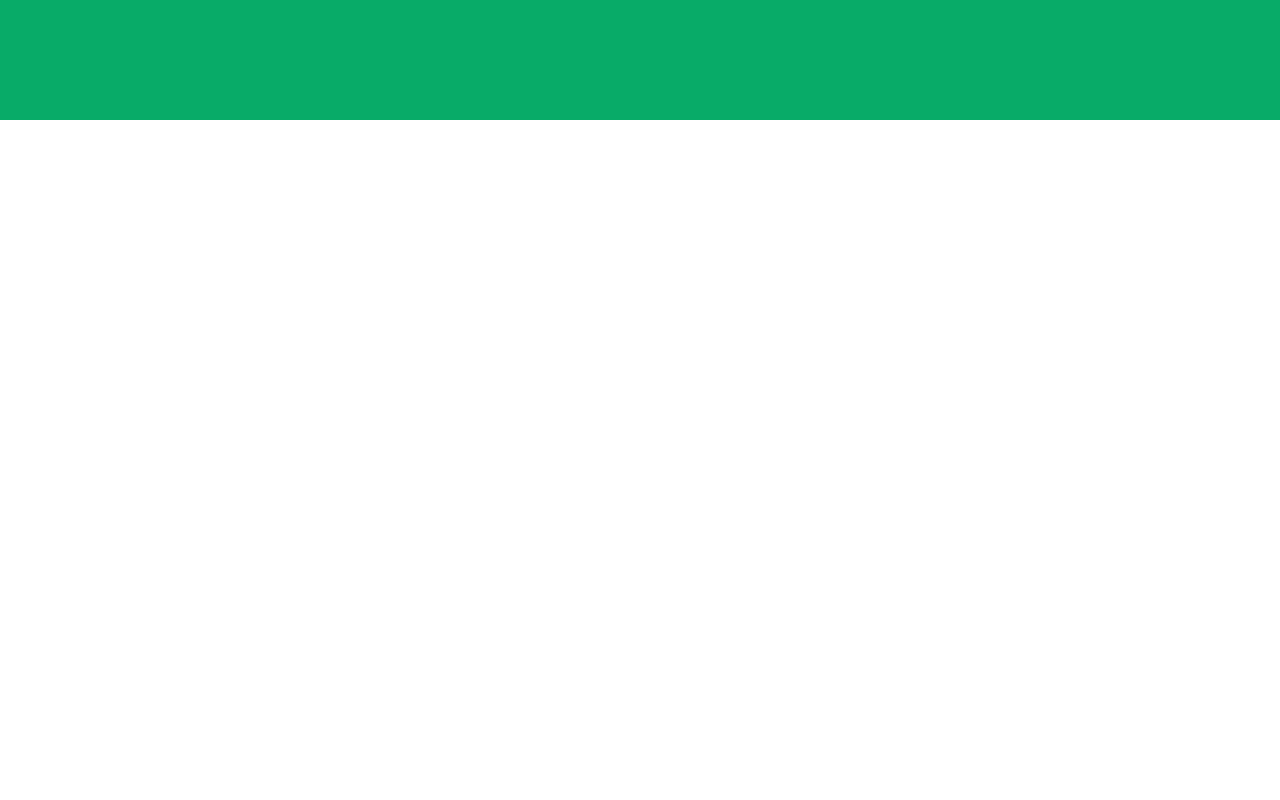
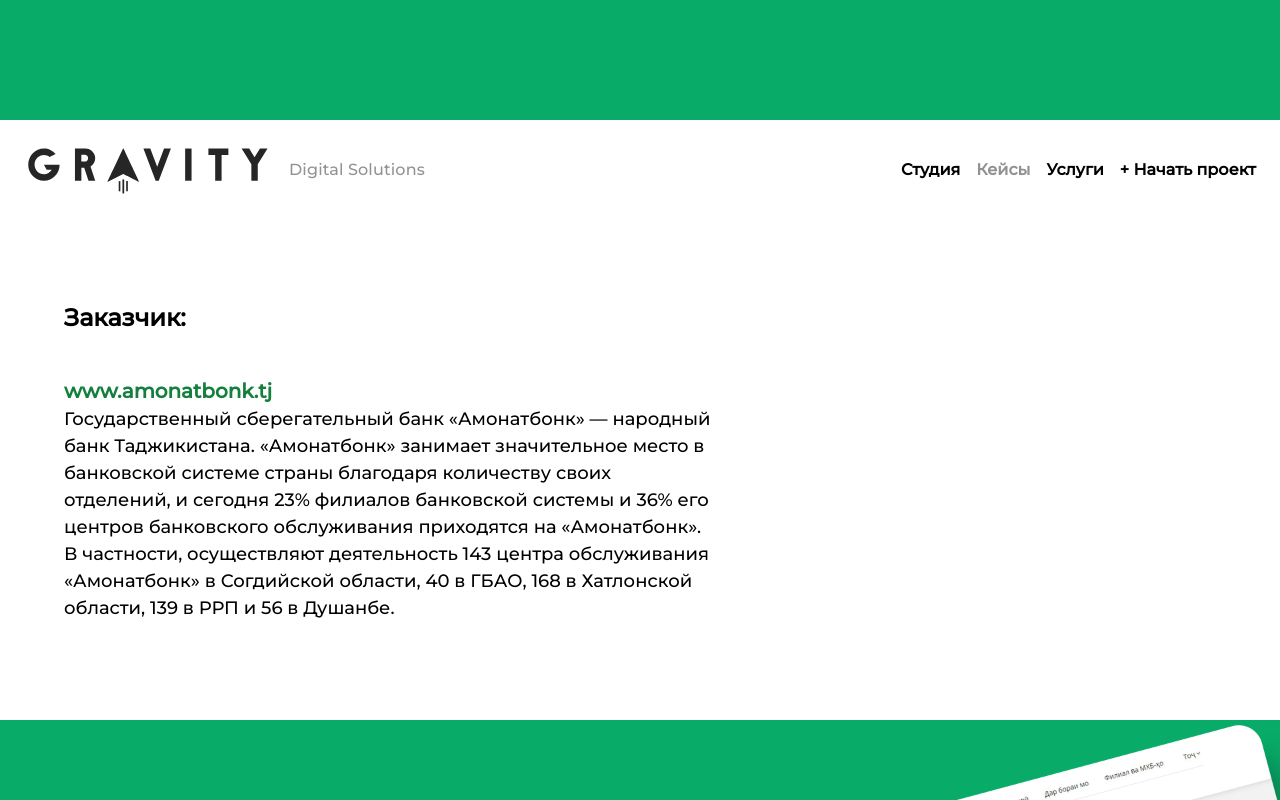
Before and after one commit to faridunBegijonov/gravity, a React (Create React App) app: page /cases/amb in a window 1280 px wide. Shown: the part 680-1480 px from the top of the page. Before the commit the page ends 800 px from the top, so only its background shows below. Built offline with nearby package versions, Linux system fonts and the light colour scheme; a web font is replaced by a local one.

Commit message:
cases/amb add images

```diff
--- a/src/components/itemCasesComponent/itemCasesComponent.tsx
+++ b/src/components/itemCasesComponent/itemCasesComponent.tsx
@@ -1,13 +1,113 @@
 import * as React from 'react';
-import { Container } from '@mui/material';
-import { Layout } from '../../common/layout/layout.component';
 import { Navbar } from '../../common/navbar/navbar.component';
-import amb_bg from '../../assets/ceses/amb/amb_bg.png';
+import amb_1 from '../../assets/ceses/amb/amb_1.png';
+import amb_2 from '../../assets/ceses/amb/amb_2.png';
+import amb_3 from '../../assets/ceses/amb/amb_3.png';
+import amb_4 from '../../assets/ceses/amb/amb_4.png';
 
 export const ItemCasesComponent: React.FC = () => {
+  const arrString = [
+    {
+      title:
+        '— Разработка функционального дизайна сайта согласно корпоративному стилю.',
+      id: 1,
+    },
+    {
+      title: '— Верстка и программирование сайта.',
+      id: 2,
+    },
+    {
+      title:
+        '— Создание 3 языковых версий сайта (таджикский, русский, английский).',
+      id: 3,
+    },
+    {
+      title:
+        '— Внедрение модуля для выдачи официального курса валют, интегрированный с модулем сайта Нацбанка Таджикистана, для быстрой конвертации валют.',
+      id: 4,
+    },
+    {
+      title:
+        '— Внедрение разделов для частных лиц, юридических лиц и финансовых организаций.',
+      id: 5,
+    },
+    {
+      title:
+        '— Добавление раздела «Филиалы и офисы» для поиска филиалов и офисов банка.',
+      id: 6,
+    },
+    {
+      title: '— Добавление кнопок для перехода на социальные сети банка',
+      id: 7,
+    },
+    {
+      title:
+        '— В завершение, презентация сайта и его новых функций представителям банка.',
+      id: 8,
+    },
+  ];
   return (
-    <div className='bg-[#08AB68] h-screen w-full amb_bg'>
-      <Navbar />
-    </div>
+    <>
+      <div className='bg-[#08AB68] h-screen w-full amb_bg'>
+        <Navbar />
+      </div>
+      <div className='w-full h-screen bg-white flex-col justify-end'>
+        <Navbar />
+        <div className='w-full h-[500px] flex justify-center pt-20'>
+          <div className='w-[90%]'>
+            <h1 className='font-bold text-[24px] pb-10'>Заказчик:</h1>
+            <a
+              href='https://www.amonatbonk.tj'
+              className='text-green-700 text-[20px]'
+            >
+              www.amonatbonk.tj
+            </a>
+            <p className='w-[647px] text-[18px]'>
+              Государственный сберегательный банк «Амонатбонк» — народный банк
+              Таджикистана. «Амонатбонк» занимает значительное место в
+              банковской системе страны благодаря количеству своих отделений, и
+              сегодня 23% филиалов банковской системы и 36% его центров
+              банковского обслуживания приходятся на «Амонатбонк». В частности,
+              осуществляют деятельность 143 центра обслуживания «Амонатбонк» в
+              Согдийской области, 40 в ГБАО, 168 в Хатлонской области, 139 в РРП
+              и 56 в Душанбе.
+            </p>
+          </div>
+        </div>
+        <img className='mb-10' src={amb_1} alt='img' />
+        <div className='w-full h-[200px] flex justify-center mb-10'>
+          <div className='w-[90%]'>
+            <h1 className='font-bold text-[24px] pb-10'>Задачи:</h1>
+            <p className='w-[647px] text-[18px]'>
+              Перед нами стояла цель создать удобный сайт на трех языках,
+              который предоставляет всю необходимую информацию как для частных
+              лиц, так и для юридических лиц и финансовых организаций.
+            </p>
+          </div>
+        </div>
+        <div className='w-full'>
+          <img src={amb_2} alt='img' />
+        </div>
+        <div className='w-full h-screen flex justify-center'>
+          <div className='w-[90%]'>
+            <h1 className='font-bold text-[24px] pb-10'>
+              При реализации проекта нами были выполнены следующие задачи:
+            </h1>
+            <p className='w-[800px] text-[18px]'>
+              <ul>
+                {arrString.map((el) => (
+                  <li className='w-full p-3' key={el.id}>
+                    {el.title}
+                  </li>
+                ))}
+              </ul>
+            </p>
+          </div>
+        </div>
+        <img className='mb-10' src={amb_3} alt='img' />
+        <div className='w-full h-[100px]'></div>
+        <img className='mb-10' src={amb_4} alt='img' />
+      </div>
+    </>
   );
 };
```
